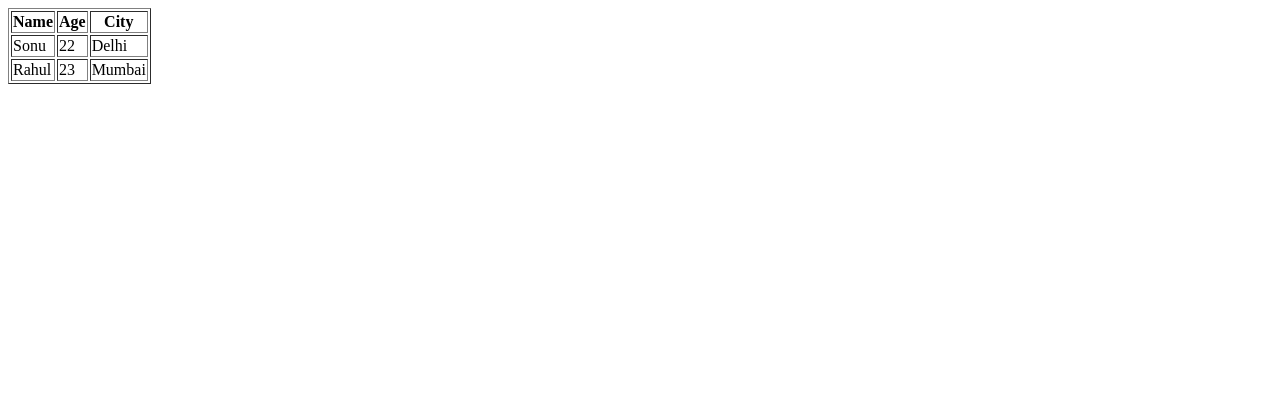
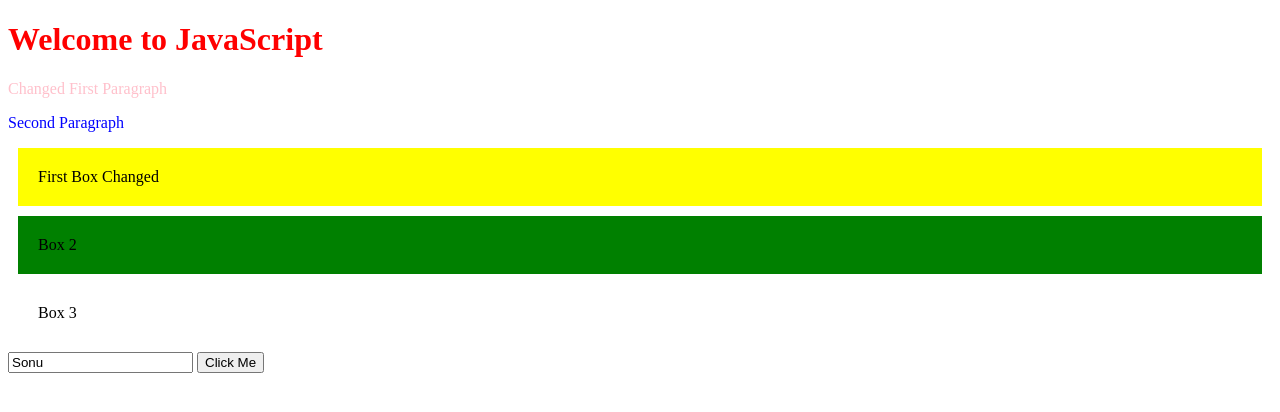
Before and after one commit to Sonukumar201995/javascipt-practice01, a website: page chapt-07/index.html in a window 1280 px wide. Drawn offline with Linux system fonts and the light colour scheme.

Commit message:
searching the dom methods

```diff
--- a/chapt-07/dom.js
+++ b/chapt-07/dom.js
@@ -1,6 +1,49 @@
-let t=document.body
-console.log(t.firstElementChild);
+// 1. getElementById()
+const heading = document.getElementById("heading");
 
-let tab=document.body
-console.log(tab.firstElementChild);
-console.log(tab.rows)
+heading.innerText = "Welcome to JavaScript";
+heading.style.color = "red";
+
+
+// 2. getElementsByClassName()
+const texts = document.getElementsByClassName("text");
+
+texts[0].innerText = "Changed First Paragraph";
+texts[1].style.color = "blue";
+
+
+// 3. getElementsByTagName()
+const boxes = document.getElementsByTagName("div");
+
+boxes[0].style.backgroundColor = "yellow";
+boxes[1].style.backgroundColor = "green";
+
+
+// 4. getElementsByName()
+const username = document.getElementsByName("username");
+
+username[0].value = "Sonu";
+
+
+// 5. querySelector()
+const firstBox = document.querySelector(".box");
+
+firstBox.innerText = "First Box Changed";
+
+
+// 6. querySelectorAll()
+const allBoxes = document.querySelectorAll(".box");
+
+allBoxes.forEach((box) => {
+    box.style.padding = "20px";
+    box.style.margin = "10px";
+});
+
+
+// 7. Event / Behavior Change
+const button = document.querySelector("#btn");
+
+button.addEventListener("click", () => {
+    heading.innerText = "Button Clicked!";
+    heading.style.color = "green";
+});
--- a/chapt-07/index.html
+++ b/chapt-07/index.html
@@ -3,30 +3,24 @@
 <head>
     <meta charset="UTF-8">
     <meta name="viewport" content="width=device-width, initial-scale=1.0">
-    <title>walking the dom</title>
+    <title>DOM Searching</title>
     <link rel="stylesheet" href="style.css">
 </head>
 <body>
-    <table border="1">
-        <tr>
-            <th>Name</th>
-            <th>Age</th>
-            <th>City</th>
-        </tr>
 
-        <tr>
-            <td>Sonu</td>
-            <td>22</td>
-            <td>Delhi</td>
-        </tr>
+    <h1 id="heading">Hello World</h1>
 
-        <tr>
-            <td>Rahul</td>
-            <td>23</td>
-            <td>Mumbai</td>
-        </tr>
-    </table>
+    <p class="text">First Paragraph</p>
+    <p class="text">Second Paragraph</p>
+
+    <div class="box">Box 1</div>
+    <div class="box">Box 2</div>
+    <div class="box">Box 3</div>
+
+    <input type="text" name="username" placeholder="Enter username">
+
+    <button>Click Me</button>
+
     <script src="dom.js"></script>
-
 </body>
 </html>
```
